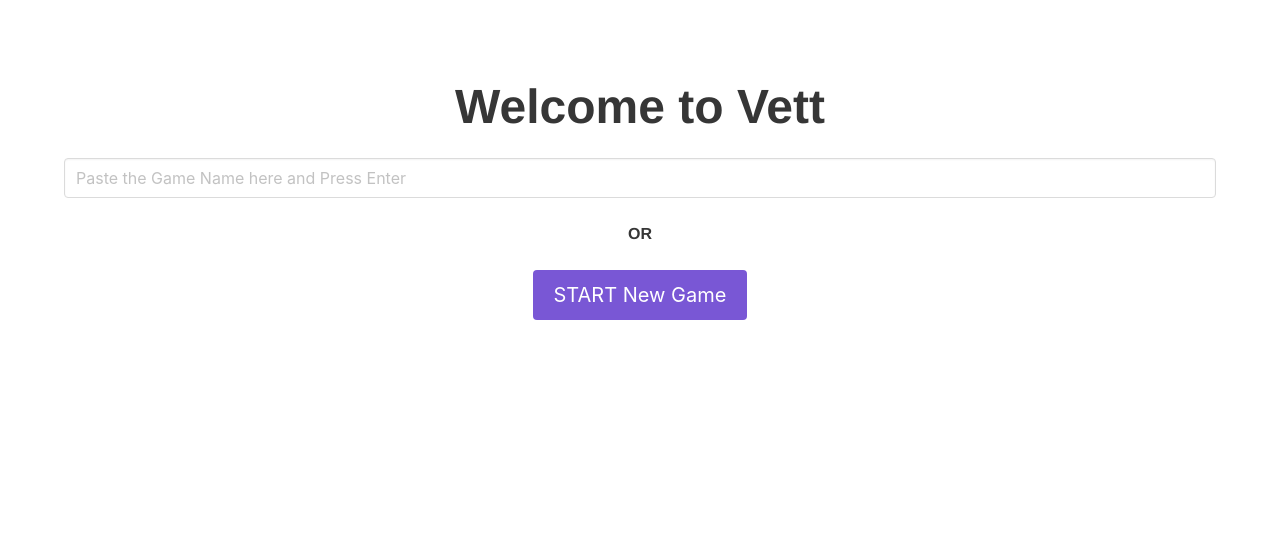
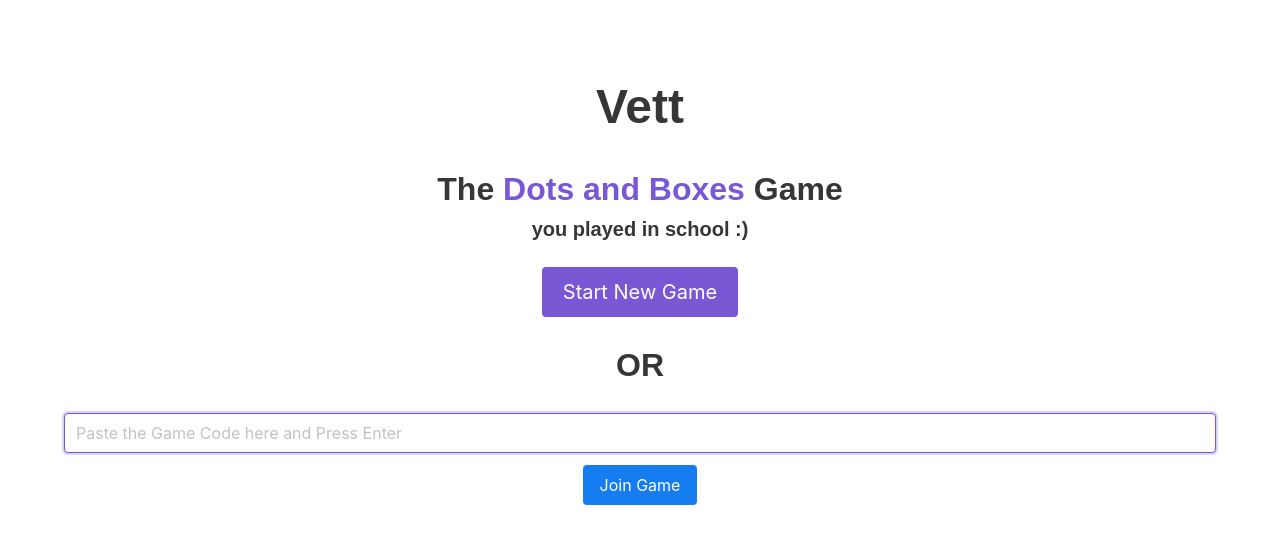
Before and after one commit to subins2000/dots, a Vue app: page /game in a window 1280 px wide. Shown: the top 544 px of the page. Built offline with nearby package versions, Linux system fonts and the light colour scheme; what vue-clipboard2 would draw is missing.

Commit message:
* Styling improvements * Add Ubuntu font

```diff
--- a/index.html
+++ b/index.html
@@ -3,7 +3,7 @@
   <head>
     <meta charset="utf-8">
     <meta name="viewport" content="width=device-width,initial-scale=1.0">
-    <title>vett</title>
+    <title>Vett, The Dots and Boxes Game !</title>
   </head>
   <body>
     <div id="app"></div>
--- a/package.json
+++ b/package.json
@@ -13,9 +13,11 @@
   "dependencies": {
     "buefy": "^0.8.17",
     "d3": "^5.16.0",
+    "google-fonts-webpack-plugin": "^0.4.4",
     "p2pt": "^1.1.2",
     "vue": "^2.5.2",
     "vue-clipboard2": "^0.3.1",
+    "vue-i18n": "^8.17.4",
     "vue-router": "^3.0.1"
   },
   "devDependencies": {
--- a/src/App.vue
+++ b/src/App.vue
@@ -1,6 +1,8 @@
 <template>
   <div id="app">
-    <router-view/>
+    <transition name='slide'>
+      <router-view/>
+    </transition>
   </div>
 </template>
 
@@ -12,7 +14,7 @@ export default {
 
 <style>
 #app {
-  font-family: 'Avenir', Helvetica, Arial, sans-serif;
+  font-family: 'Ubuntu', Arial, sans-serif;
   -webkit-font-smoothing: antialiased;
   -moz-osx-font-smoothing: grayscale;
 }
--- a/src/components/Game.vue
+++ b/src/components/Game.vue
@@ -221,9 +221,6 @@ export default {
     },
 
     onLineClick (e) {
-      var elem = e.target
-
-      if (elem.classList.contains('line')) {
       if (!this.myTurn || elem.classList.contains('active')) {
         return false
       }
@@ -238,7 +235,6 @@ export default {
       }))
 
       this.myTurn = false
-      }
     },
 
     activateLine (line, friend = false) {
@@ -390,8 +386,9 @@ export default {
     this.makeGameBoard()
 
     this.gameCode = localStorage.getItem('gameCode')
+
     if (this.gameCode === '0') {
-      this.gameCode = Math.random().toString(36).substring(7)
+      this.gameCode = Math.random().toString(36).substring(6)
       localStorage.setItem('initiator', true)
       localStorage.setItem('gameCode', this.gameCode)
     }
@@ -421,6 +418,16 @@ export default {
   height: 60vh;
   width: 60vh;
   margin: 20px auto;
+}
+
+svg {
+  -webkit-user-select: none;
+      -moz-user-select: none;
+      -ms-user-select: none;
+          user-select: none;
+}
+svg text::selection {
+    background: none;
 }
 
 #game .cell {
--- a/src/components/Index.vue
+++ b/src/components/Index.vue
@@ -1,14 +1,26 @@
 <template>
-  <div>
-    <div class="container has-text-centered">
-    <h1 class="title is-1">Welcome to Vett</h1>
-   <input type="text" class="input" name="name" v-model="gname" placeholder="Paste the Game Name here and Press Enter" @keyup.enter="join" /><br/><br/>
-   <strong class="is-primary has-text-centered">OR</strong><br/>
-    </div><br/>
-   <div class="has-text-centered">
-      <button class="button is-medium is-primary is-center" @click="newgame">START New Game</button>
+  <div class='container has-text-centered'>
+    <div class='content'>
+      <h1 class='title is-1'>Vett</h1>
+      <h2 class='title is-3'>The <a href='https://en.wikipedia.org/wiki/Dots_and_Boxes' target='_blank'>Dots and Boxes</a> Game<br/><span class='is-size-5'>you played in school :)</span></h2>
     </div>
-</div>
+
+    <div class='content'>
+      <button class='button is-medium is-primary is-center' @click='newGame'>Start New Game</button>
+    </div>
+    <div class='content'>
+      <strong class='is-primary is-size-3 has-text-centered'>OR</strong>
+    </div>
+
+    <form class='content' @submit='joinGame'>
+      <div class='field'>
+        <input type='text' class='input is-primary is-focused' name='gameCode' v-model='gameCode' placeholder='Paste the Game Code here and Press Enter' @keyup.enter='join' />
+      </div>
+      <div class='field'>
+        <button class="button is-link is-info">Join Game</button>
+      </div>
+    </form>
+  </div>
 </template>
 
 <script>
@@ -16,20 +28,20 @@ export default {
   name: 'Index',
   data () {
     return {
-      gname: ''
+      gameCode: ''
     }
   },
   methods:{
-    newgame () {
+    newGame () {
       this.$router.push('register')
-      localStorage.setItem('gameCode',0)
+      localStorage.setItem('gameCode', 0) // 0 indicates new game
     },
-    join(){
-      if (this.gname===''){
-        alert("Please Enter Valid Game Name")
+
+    joinGame () {
+      if (this.gameCode.length !== 6) {
+        this.$buefy.toast.open('Please enter valid Game Code')
         this.$router.push('')
-      }
-      else{
+      } else {
         localStorage.setItem('gameCode',this.gname)
         this.$router.push('register')
       }
@@ -38,7 +50,7 @@ export default {
 }
 </script>
 
-<!-- Add "scoped" attribute to limit CSS to this component only -->
+<!-- Add 'scoped' attribute to limit CSS to this component only -->
 
 <style scoped>
 .container {
```
Also changed, not shown: config/index.js (+11 -1 lines), src/main.js (+5 -3 lines), 1 other file (tests, documents, lock files or other folders). Lines whose indentation alone changed are shown as unchanged.
